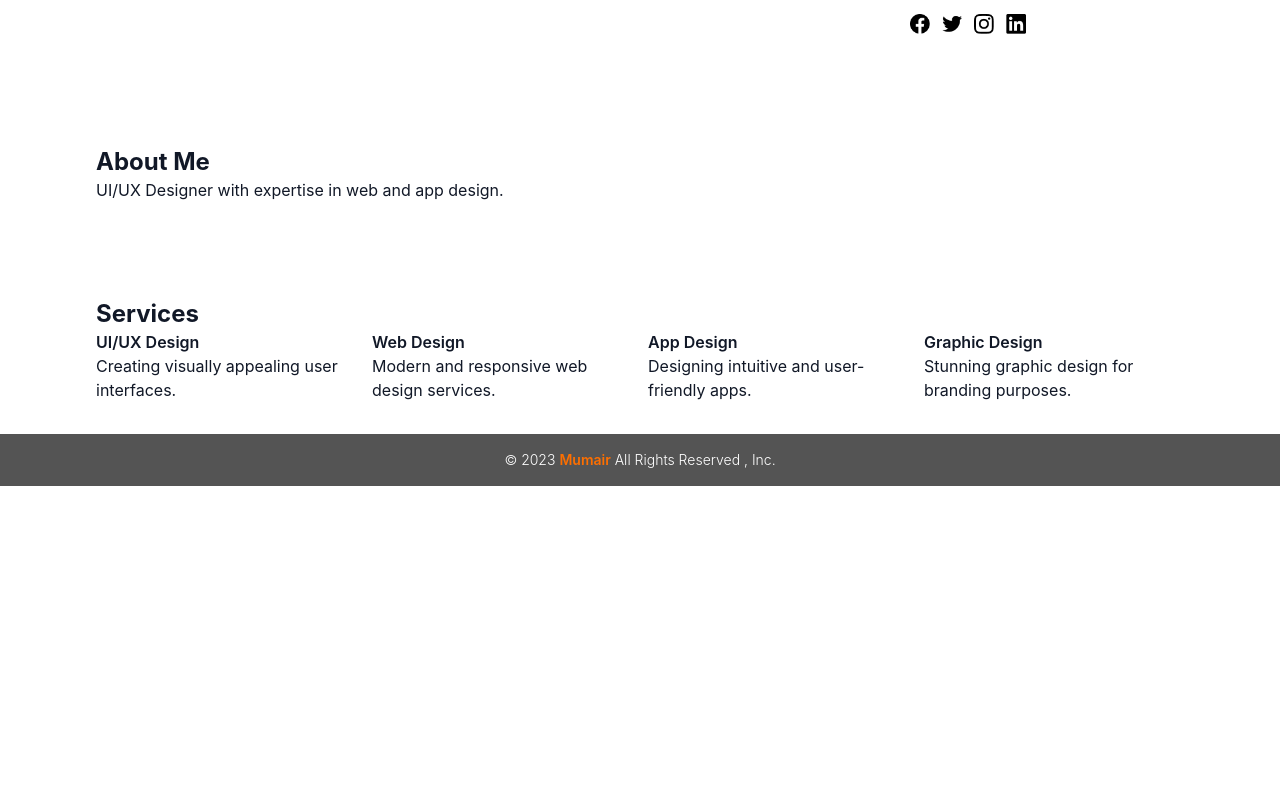
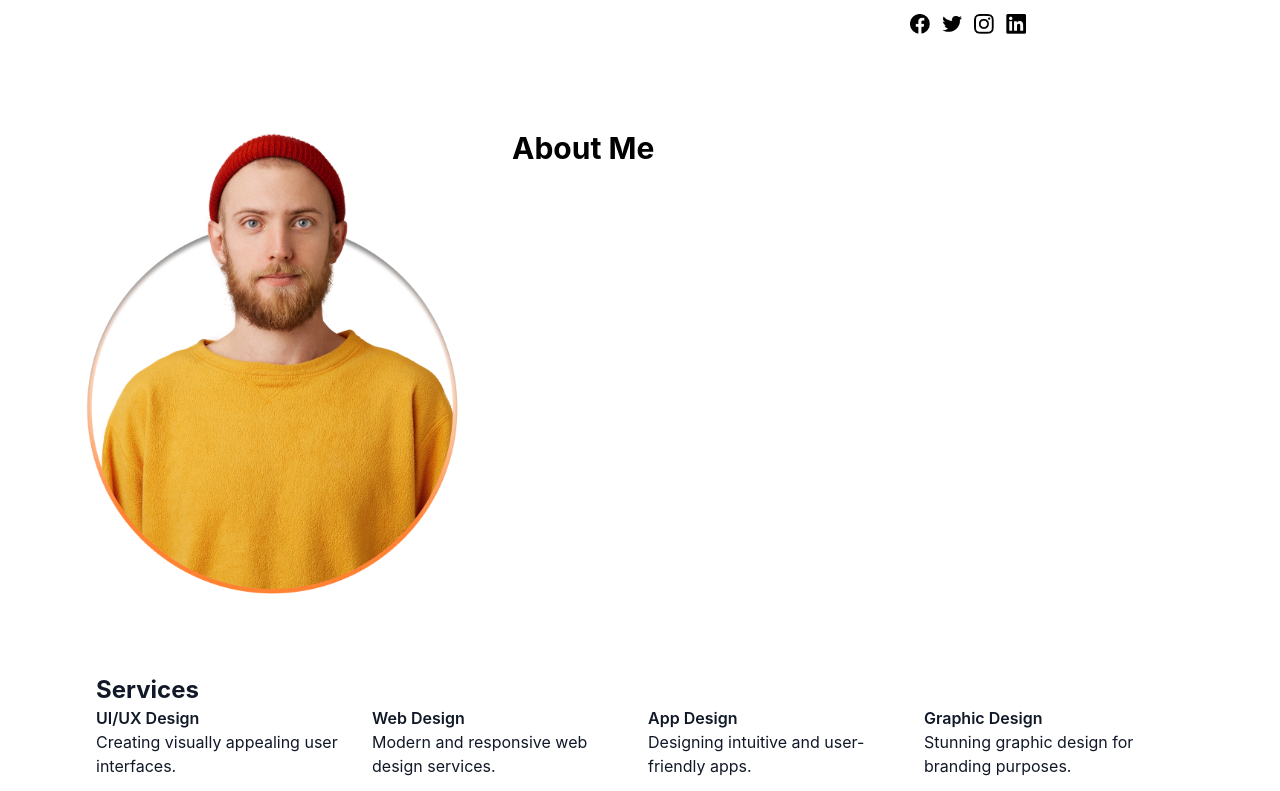
Before and after one commit to brij1728/personal-portfolio, a Next.js app: page / in a window 1280 px wide. Shown: the part 607-1398 px from the top of the page. Before the commit the page ends 1093 px from the top, so only its background shows below. Built offline with nearby package versions, Linux system fonts and the light colour scheme.

Commit message:
feat: add lazy loading for AboutMe component image

```diff
--- a/src/components/AboutMe/AboutMe.tsx
+++ b/src/components/AboutMe/AboutMe.tsx
@@ -1,6 +1,14 @@
+import Image from 'next/image';
 export const AboutMe = () => (
-  <section className="p-4 bg-white dark:bg-gray-900 text-gray-900 dark:text-white">
-    <h2 className="text-2xl font-bold">About Me</h2>
-    <p>UI/UX Designer with expertise in web and app design.</p>
-  </section>
+   <div className='flex justify-around gap-8'>
+  <div>
+    <Image src="/me.png" alt="About Me" width={400} height={400} />
+
+  </div>
+  <div>
+    <h2 className='text-3xl font-bold  text-secondary-100'>About Me</h2>
+
+  </div>
+  </div>
+
 );
```
